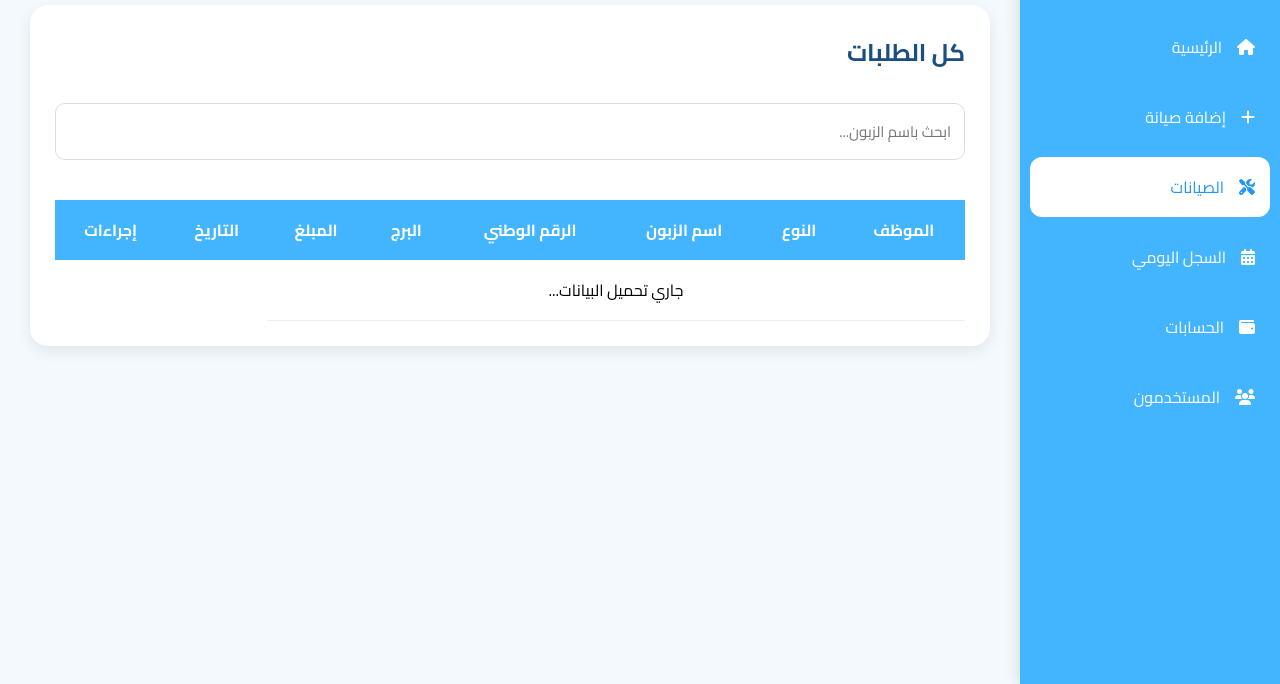
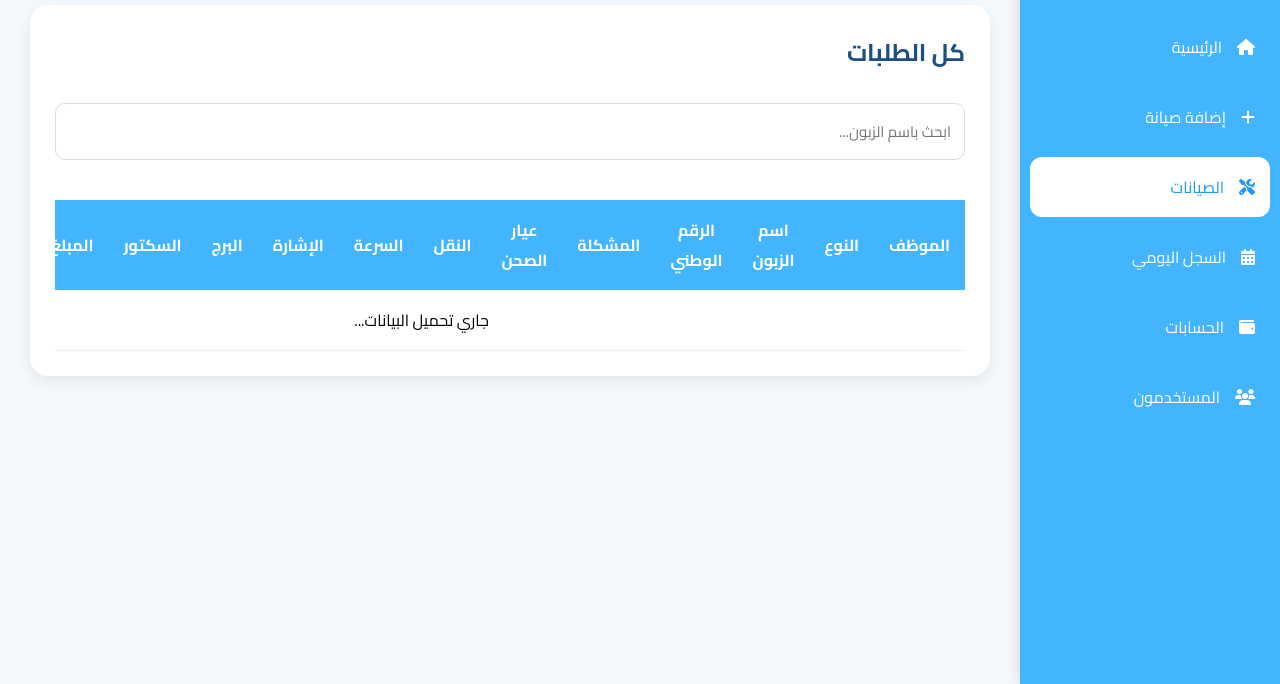
Before and after one commit to hasansigwsx8iw12/Khloorder, a plain HTML site: page repairs.html in a window 1280 px wide. Shown: the part 116-800 px from the top of the page. Drawn offline with Linux system fonts and the light colour scheme; no server answers.

Commit message:
Update repairs.html

```diff
--- a/repairs.html
+++ b/repairs.html
@@ -23,12 +23,15 @@
 
 <div class="sidebar">
 
+
 <div class="logo">
 <h2>KHLLO NET</h2>
 </div>
 
 
+
 <ul>
+
 
 <li>
 <a href="index.html">
@@ -36,6 +39,7 @@
 الرئيسية
 </a>
 </li>
+
 
 
 <li>
@@ -46,12 +50,14 @@
 </li>
 
 
+
 <li class="active">
 <a href="repairs.html">
 <i class="fa-solid fa-screwdriver-wrench"></i>
 الصيانات
 </a>
 </li>
+
 
 
 <li>
@@ -62,12 +68,14 @@
 </li>
 
 
+
 <li>
 <a href="accounts.html">
 <i class="fa-solid fa-wallet"></i>
 الحسابات
 </a>
 </li>
+
 
 
 <li>
@@ -78,10 +86,15 @@
 </li>
 
 
+
 </ul>
 
 
 </div>
+
+
+
+
 
 
 
@@ -98,6 +111,9 @@
 
 
 
+
+
+
 <div class="table-box">
 
 
@@ -105,23 +121,44 @@
 كل الطلبات
 </h2>
 
+
+
+
 <div style="margin-bottom:20px;">
 
+
 <input
+
 id="searchName"
+
 type="text"
+
 placeholder="ابحث باسم الزبون..."
+
 onkeyup="searchName()"
+
 >
 
+
 </div>
+
+
+
+
+
+
+
+<div style="overflow-x:auto;">
+
 
 <table>
 
 
 <thead>
 
+
 <tr>
+
 <th>الموظف</th>
 
 <th>النوع</th>
@@ -130,7 +167,19 @@ onkeyup="searchName()"
 
 <th>الرقم الوطني</th>
 
+<th>المشكلة</th>
+
+<th>عيار الصحن</th>
+
+<th>النقل</th>
+
+<th>السرعة</th>
+
+<th>الإشارة</th>
+
 <th>البرج</th>
+
+<th>السكتور</th>
 
 <th>المبلغ</th>
 
@@ -138,9 +187,14 @@ onkeyup="searchName()"
 
 <th>إجراءات</th>
 
+
 </tr>
 
+
 </thead>
+
+
+
 
 
 
@@ -149,11 +203,16 @@ onkeyup="searchName()"
 
 <tr>
 
-<td colspan="6">
+
+<td colspan="14">
+
 جاري تحميل البيانات...
+
 </td>
 
+
 </tr>
+
 
 
 </tbody>
@@ -163,8 +222,13 @@ onkeyup="searchName()"
 </table>
 
 
+</div>
+
+
+
 
 </div>
+
 
 
 </div>
@@ -172,9 +236,17 @@ onkeyup="searchName()"
 
 
 
+
+
+
+
 <script type="module" src="repairs.js"></script>
+
 <script type="module" src="protect.js"></script>
+
+
 
 </body>
 
+
 </html>
```
